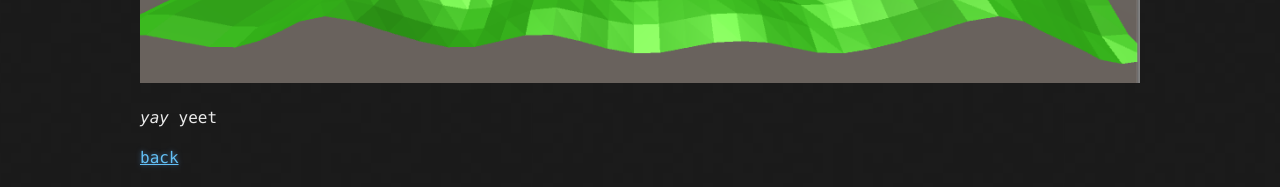
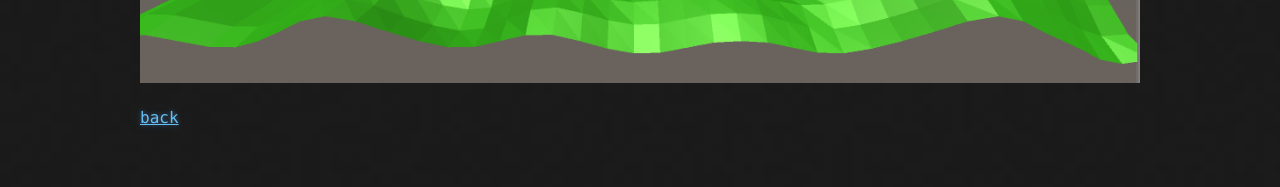
Before and after one commit to Grooovy123/My-portfolio, a Jekyll site: the page built from portfolio.md, in a window 1280 px wide. Shown: the part 860-1047 px from the top of the page. Built offline with Jekyll 4.4.1, drawn with Linux system fonts in a browser that asks for light colours; nearby versions of some CDN libraries; the repository's description, which GitHub fills in, is left out; our own code applies the rules of GitHub Pages for plain Markdown files; after the commit the page ends 1010 px from its top, so only the background shows below that.

Commit message:
Update portfolio.md

```diff
--- a/portfolio.md
+++ b/portfolio.md
@@ -4,11 +4,8 @@
 
 ## Portfolio
 
-<img alt="Snake game" src="assets/images/snake-game.PNG"/>
+<img alt="Snake game" src="assets/images/snake-game.PNG"/><br>
 <img alt="Low poly terrain" src="assets/images/low-poly-terrain.PNG"/>
 
 
-_yay_
-yeet
-
 [back](./)
```
